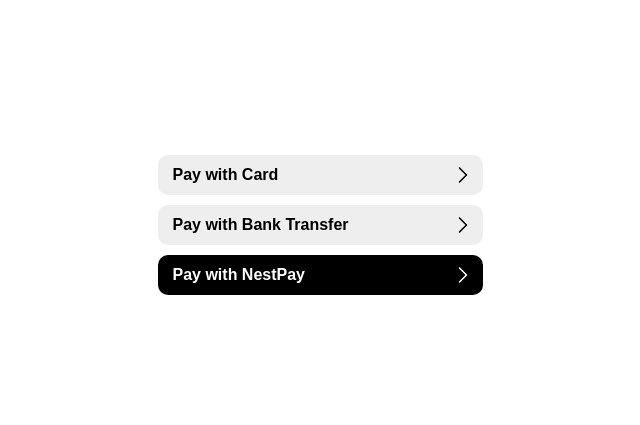
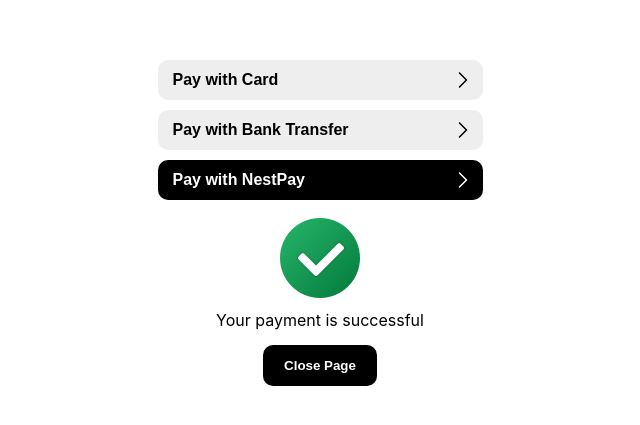
Before and after one commit to AbaniwoM/nest-app, a React (Create React App) app: page / in a window 1280 px wide. Shown: the part 191-616 px from the top of the page, without its empty margins (320-960 px from the left). Built offline with nearby package versions, Linux system fonts and the light colour scheme.

Commit message:
added update

```diff
--- a/src/Components/Home/Home.jsx
+++ b/src/Components/Home/Home.jsx
@@ -1,5 +1,6 @@
 import React, { useState } from "react";
 import { Button, Button2, Inputs } from "../Inputs/Inputs";
+import Ok from "../../Assets/Ok.svg";
 import './Home.scss'
 
 const Home = () => {
@@ -102,6 +103,13 @@
                     <span className="err" id="errpin"></span>
                 </form>
             )}
+            <div id="step5">
+                <div className="tick">
+                    <img src={Ok} alt="tick" />
+                </div>
+                <div>Your payment is successful</div>
+                <button className="nw-bn" onClick={() => console.log('clicked')}>Close Page</button>
+            </div>
         </div>
     );
 };
```
